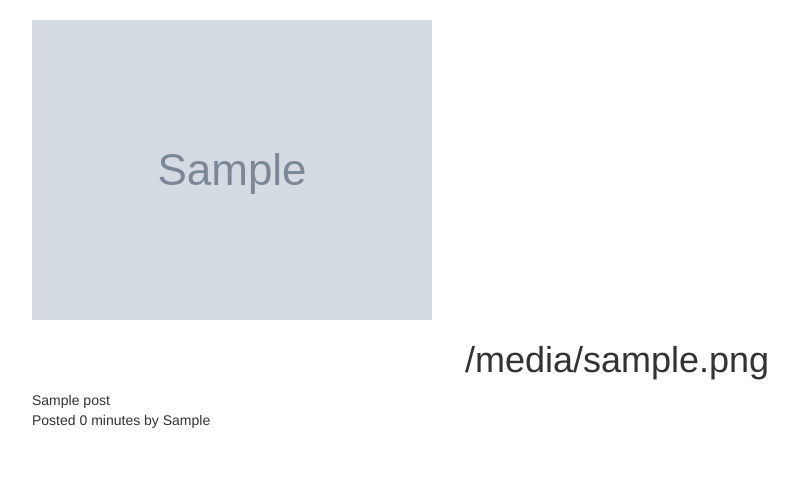
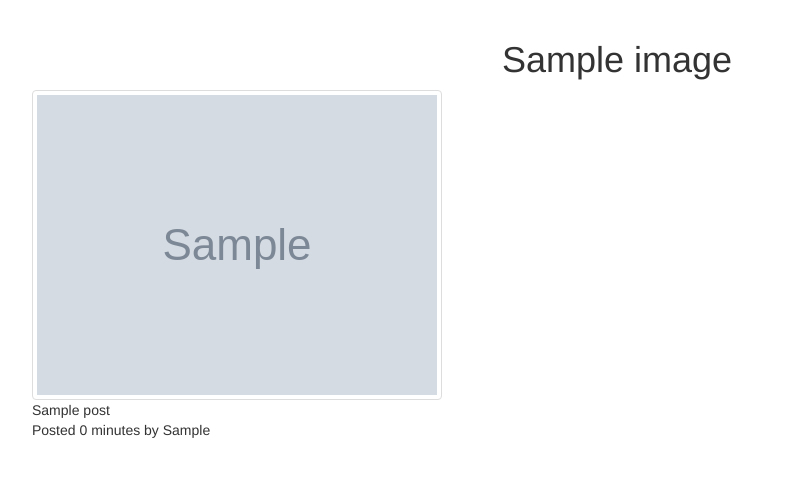
Before and after one commit to mazimpakar/Instagram, a Django app: template gallery/templates/image.html in a window 1280 px wide. Shown: the part 86-563 px from the top of the page, without its empty margins (23-821 px from the left). Run offline with Django 3.2, Linux system fonts and the light colour scheme; the template is opened without the code that fills it: most values are stand-ins (such as "Sample title", 1, 10 or a date in 2020); grey boxes marked "Sample" are stand-in pictures; some libraries are stand-ins or nearby versions.

Commit message:
add image

```diff
--- a/gallery/templates/image.html
+++ b/gallery/templates/image.html
@@ -4,12 +4,10 @@
 
  <div class="container">
 
-   <div class="row">
-     <img src="{{image.image_name.url}}"  class="img-responsive" alt="">
-   </div>
 
    <div class="row">
-     <h1 class="text-center">{{image.image_caption}}</h1>
+     <h1 class="text-center">{{image.name}}</h1>
+     <img  src="{{images.image.url}}" class="img-thumbnail" alt="Image" data-toggle="modal" data-target="#{{image.id}}">
    </div>
 
    <div class="row">
```
